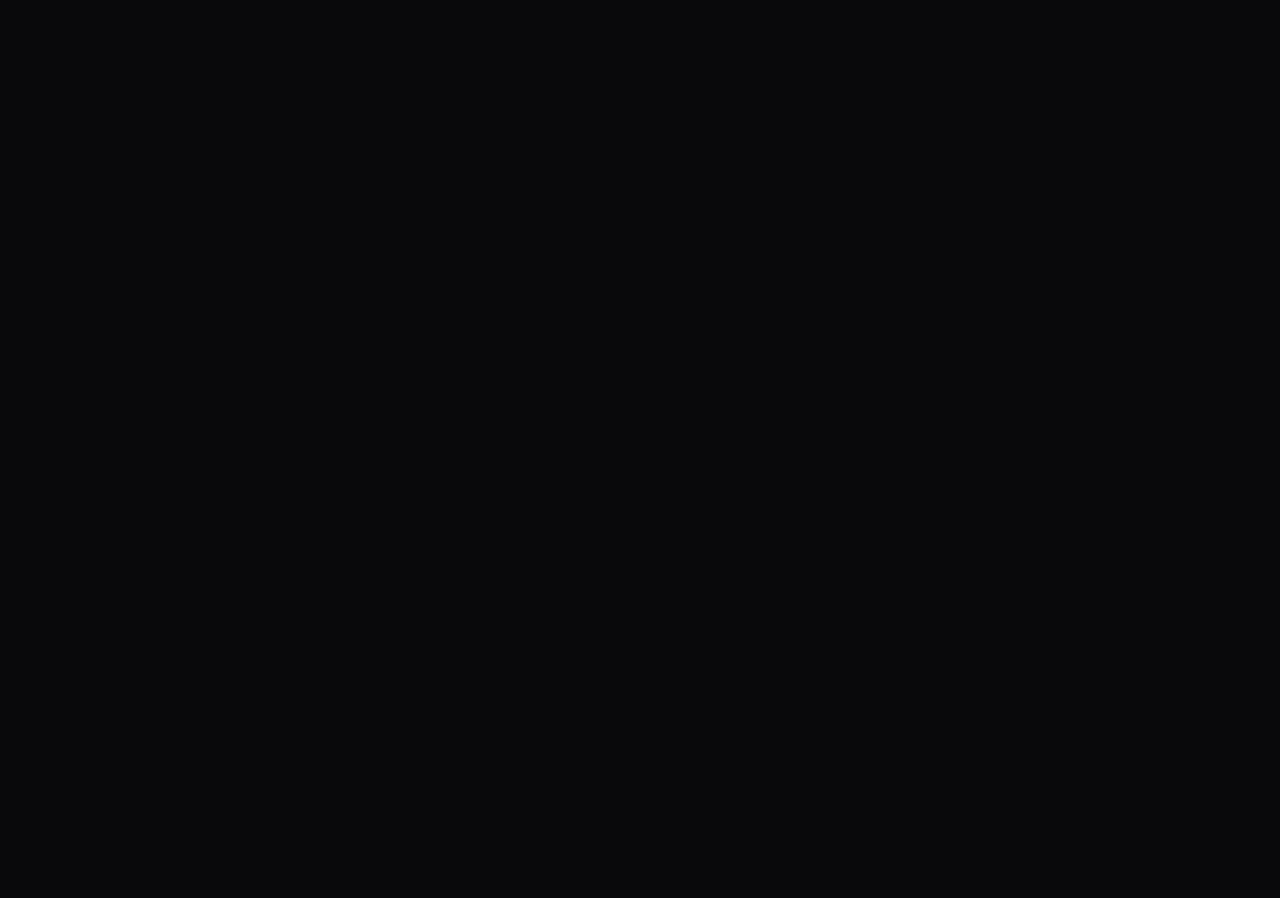
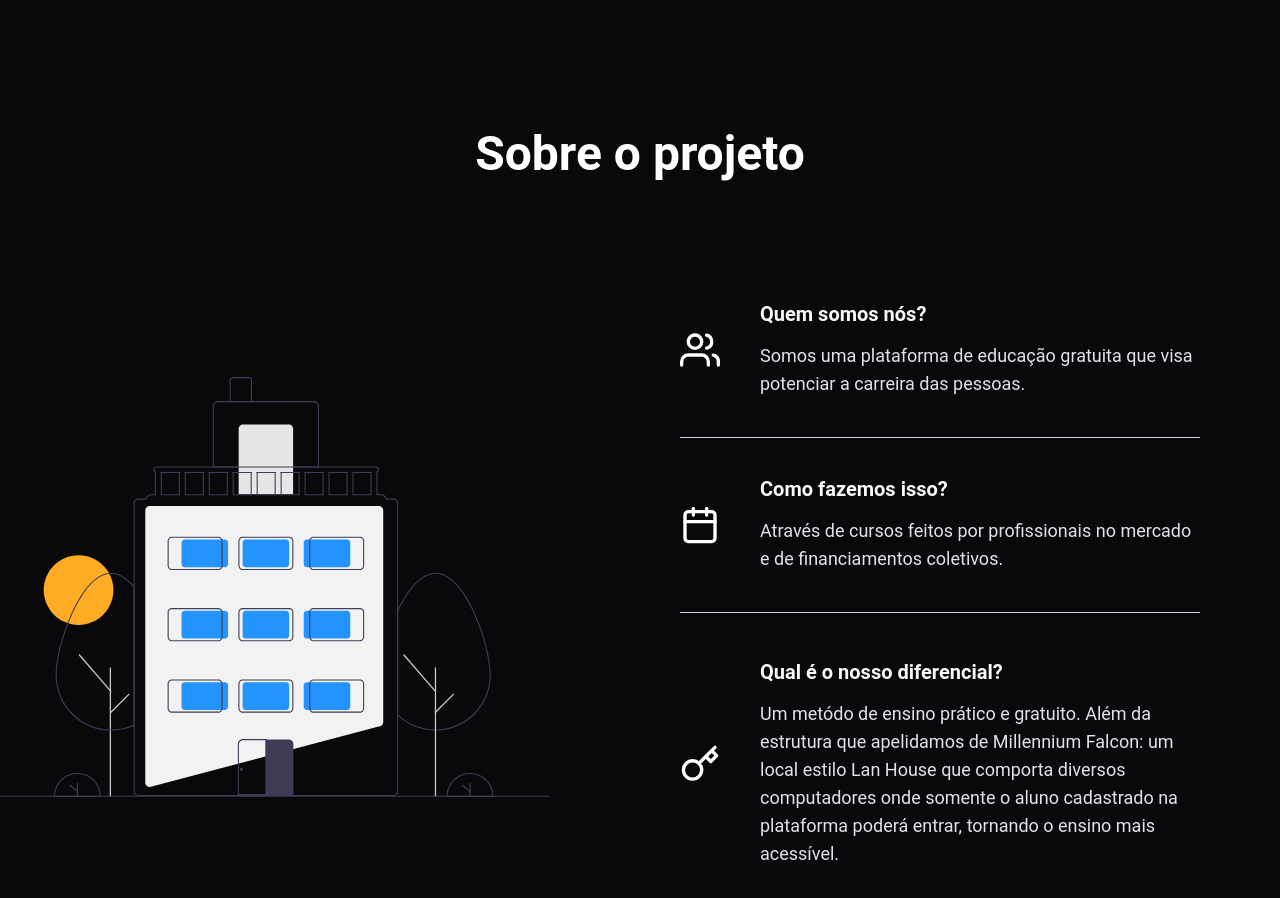
Before and after one commit to Sophia-15/flying-high-dowhile-challenge, a Next.js app: page / in a window 1280 px wide. Shown: the part 680-1578 px from the top of the page. Before the commit the page ends 800 px from the top, so only its background shows below. Built offline with nearby package versions, Linux system fonts and the light colour scheme.

Commit message:
feat: :fire: finished informations about the project

```diff
--- a/package.json
+++ b/package.json
@@ -14,6 +14,7 @@
     "next": "12.0.7",
     "react": "17.0.2",
     "react-dom": "17.0.2",
+    "react-icons": "^4.3.1",
     "styled-components": "^5.3.3"
   },
   "devDependencies": {
--- /dev/null
+++ b/src/components/Information/index.tsx
@@ -0,0 +1,72 @@
+import React from 'react';
+
+import { FiCalendar, FiKey, FiUsers } from 'react-icons/fi';
+
+import {
+  CardInformation,
+  ContainerInformation,
+  ContentCard,
+  ContentInformation,
+  LeftInformation,
+  RightInformation
+} from './styles';
+
+
+export function Information(){
+  return (
+    <ContainerInformation>
+      <h1>Sobre o projeto</h1>
+
+      <ContentInformation>
+        <LeftInformation>
+          <img src="./building.svg" alt="" />
+        </LeftInformation>
+
+        <RightInformation>
+          <CardInformation>
+            <FiUsers size="40" color="white" />
+
+            <ContentCard>
+              <h2>Quem somos nós?</h2>
+
+              <p>
+                Somos uma plataforma de educação gratuita
+                que visa potenciar a carreira das pessoas.
+              </p>
+            </ContentCard>
+          </CardInformation>
+
+            <CardInformation>
+              <FiCalendar size="40" color="white" />
+
+              <ContentCard>
+                <h2>Como fazemos isso?</h2>
+
+                <p>
+                  Através de cursos feitos por profissionais
+                  no mercado e de financiamentos coletivos.
+                </p>
+              </ContentCard>
+            </CardInformation>
+
+            <CardInformation>
+              <FiKey size="40" color="white" />
+
+              <ContentCard>
+                <h2>Qual é o nosso diferencial?</h2>
+
+                <p>
+                  Um metódo de ensino prático e gratuito. Além
+                  da estrutura que apelidamos de Millennium Falcon:
+                  um local estilo Lan House que comporta diversos
+                  computadores onde somente o aluno cadastrado na
+                  plataforma poderá entrar, tornando o ensino mais
+                  acessível.
+                </p>
+              </ContentCard>
+            </CardInformation>
+        </RightInformation>
+      </ContentInformation>
+    </ContainerInformation>
+  );
+}
--- /dev/null
+++ b/src/components/Information/styles.ts
@@ -0,0 +1,81 @@
+import styled from 'styled-components';
+
+export const ContainerInformation = styled.main`
+  width: 100%;
+  max-width: 1440px;
+  margin: 0 auto;
+  height: 100vh;
+
+  display: flex;
+  justify-content: center;
+  align-items: center;
+  flex-direction: column;
+
+  h1 {
+    margin-bottom: 81px;
+    text-align: center;
+    color: ${({theme}) => theme.colors.white};
+    font-size: 3rem;
+    font-weight: 700;
+  }
+`;
+
+export const ContentInformation = styled.main`
+  width: 100%;
+  max-width: 1440px;
+
+  justify-content: space-between;
+  align-items: center;
+  display: flex;
+`;
+
+export const LeftInformation = styled.section`
+  img {
+    width: 550px;
+    height: 420px;
+  }
+`;
+
+export const RightInformation = styled.section`
+  width: 600px;
+  display: flex;
+  flex-direction: column;
+`;
+
+export const CardInformation = styled.div`
+  width: 520px;
+  height: 175px;
+
+  display: flex;
+  align-items: center;
+  justify-content: space-between;
+
+
+  border-bottom: 1px solid ${({theme}) => theme.colors.borderColor};
+
+  &:last-child {
+    margin: 4rem 0;
+    border: 0;
+  }
+`;
+
+export const ContentCard = styled.div`
+  display: flex;
+  flex-direction: column;
+
+  h2 {
+    color: ${({theme}) => theme.colors.titleCard};
+    font-size: 1.25rem;
+    font-weight: 700;
+    margin-left: 22px;
+  }
+
+  p {
+    width: 440px;
+    line-height: 1.75rem;
+    margin-top: 16px;
+    color: ${({theme}) => theme.colors.descriptionText};
+    font-size: 1.125rem;
+    margin-left: 22px;
+  }
+`;
--- a/src/pages/index.tsx
+++ b/src/pages/index.tsx
@@ -2,12 +2,14 @@ import React from 'react';
 import { Header } from '../components/Header';
 
 import { Presentation } from '../components/Home';
+import { Information } from '../components/Information';
 
 export default function Home() {
   return (
     <>
       <Header />
       <Presentation />
+      <Information />
     </>
   )
 }
--- a/src/styles/theme.ts
+++ b/src/styles/theme.ts
@@ -7,6 +7,8 @@ export default {
     footerText: '#A8A8B3',
     white: '#FFFFFF',
     subtitleText: '#B4B4B4',
+    titleCard: '#F9F9FB',
+    borderColor: '#D2D5DF',
 
     blue: '#2393FE',
     yellow: '#FFAC24',
```
Also changed, not shown: 1 other file (tests, documents, lock files or other folders).
